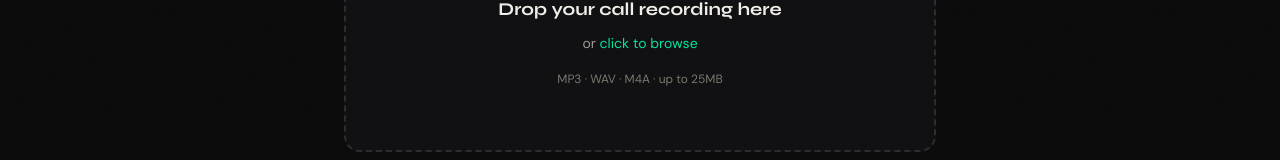
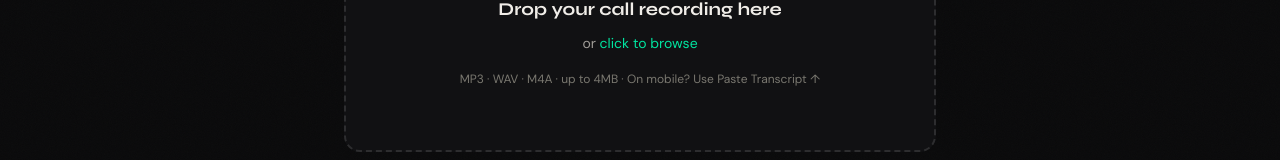
Before and after one commit to ShaikNizamniju/SalesCoach-AI, a Next.js app: page /analyze in a window 1280 px wide. Shown: the part 492-652 px from the top of the page. Built offline with nearby package versions, Linux system fonts and the light colour scheme.

Commit message:
Update page.tsx

```diff
--- a/src/app/analyze/page.tsx
+++ b/src/app/analyze/page.tsx
@@ -138,7 +138,7 @@ export default function AnalyzePage() {
                 </div>
                 <div style={{ fontFamily: "Syne, sans-serif", fontWeight: 700, fontSize: 18, marginBottom: 8 }}>Drop your call recording here</div>
                 <div style={{ fontSize: 14, color: "var(--muted2)" }}>or <span style={{ color: "var(--accent)" }}>click to browse</span></div>
-                <div style={{ fontSize: 12, color: "var(--muted)", marginTop: 16 }}>MP3 · WAV · M4A · up to 25MB</div>
+                <div style={{ fontSize: 12, color: "var(--muted)", marginTop: 16 }}>MP3 · WAV · M4A · up to 4MB · On mobile? Use Paste Transcript ↑</div>
               </>
             )}
           </div>
```
